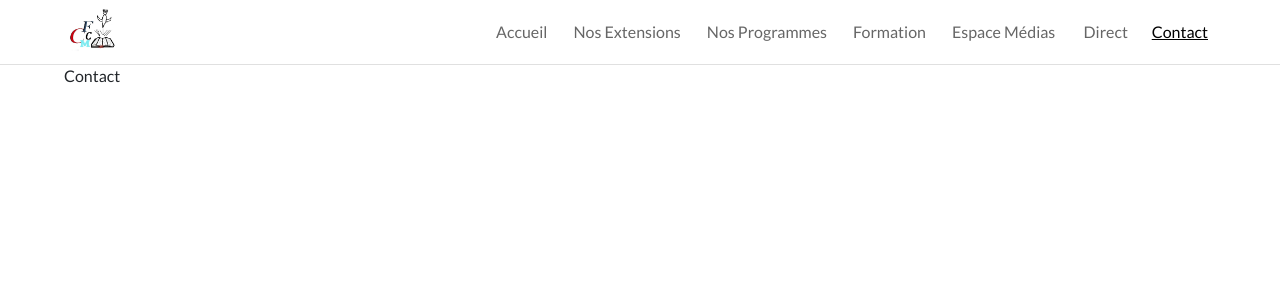
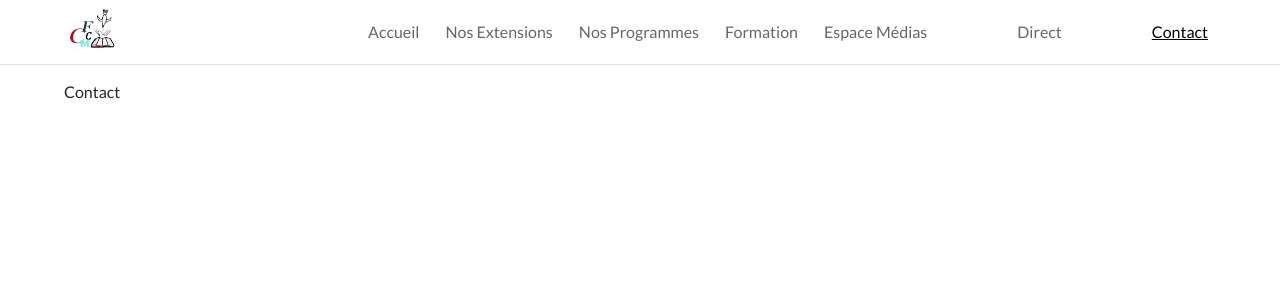
Before and after one commit to Olivier-Kango/cfcm, a React (Create React App) app: page /contact in a window 1280 px wide. Shown: the top 300 px of the page. Built offline with nearby package versions, Linux system fonts and the light colour scheme; a web font is replaced by a local one.

Commit message:
Add a padding og 5rem 4 rem

```diff
--- a/src/styling/Contact.scss
+++ b/src/styling/Contact.scss
@@ -1,3 +1,3 @@
 .contact {
-  padding: 5%;
+  padding: 5rem 4rem;
 }
--- a/src/styling/Direct.scss
+++ b/src/styling/Direct.scss
@@ -1,3 +1,3 @@
 .direct {
-  padding: 5%;
+  padding: 5rem 4rem;
 }
--- a/src/styling/Extensions.scss
+++ b/src/styling/Extensions.scss
@@ -1,3 +1,3 @@
 .extensions {
-  padding: 5%;
+  padding: 5rem 4rem;
 }
--- a/src/styling/Formation.scss
+++ b/src/styling/Formation.scss
@@ -1,3 +1,3 @@
 .formation {
-  padding: 5%;
+  padding: 5rem 4rem;
 }
--- a/src/styling/Medias.scss
+++ b/src/styling/Medias.scss
@@ -1,3 +1,3 @@
 .medias {
-  padding: 5%;
+  padding: 5rem 4rem;
 }
--- a/src/styling/Programmes.scss
+++ b/src/styling/Programmes.scss
@@ -1,3 +1,3 @@
 .programmes {
-  padding: 5%;
+  padding: 5rem 4rem;
 }
```
